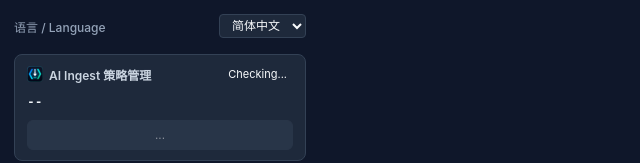
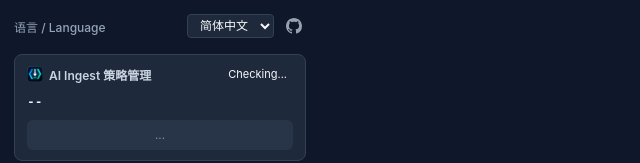
Before and after one commit to CYoJkoY/AiGithubIngest, a website with bundled scripts: page src/popup/popup.html in a window 1280 px wide. Shown: the top 163 px of the page, without its empty margins (0-640 px from the left). Built offline with nearby package versions, Linux system fonts and the light colour scheme; some packages are replaced by stand-ins of ours; no server answers; files whose address does not match are found by name.

Commit message:
For #9 (#11)
Close #9

```diff
--- a/package.json
+++ b/package.json
@@ -1,7 +1,7 @@
 {
   "name": "ai-github-ingest",
   "private": true,
-  "version": "0.4.6",
+  "version": "0.5.0",
   "type": "module",
   "packageManager": "pnpm@9.15.4",
   "scripts": {
--- a/src/core/i18n.ts
+++ b/src/core/i18n.ts
@@ -31,6 +31,7 @@ export const translations = {
     tokenHint:
       "配置 Personal Access Token 可解析您的私有仓库并提升 API 限额至 5000次/h。",
     language: "语言 / Language",
+    openGithubRepo: "打开 GitHub 仓库",
 
     // Content & Toast
     taskInProgress: "已有提取任务进行中，已恢复普通文本粘贴",
@@ -86,6 +87,7 @@ export const translations = {
     tokenHint:
       "Personal Access Token allows accessing your private repositories and raises rate limits to 5,000 req/h.",
     language: "Language",
+    openGithubRepo: "Open GitHub Repository",
 
     // Content & Toast
     taskInProgress:
--- a/src/popup/popup.css
+++ b/src/popup/popup.css
@@ -42,6 +42,46 @@ body {
 
 .select-box:focus {
   border-color: #38bdf8;
+}
+
+.lang-actions {
+  display: flex;
+  align-items: center;
+  gap: 8px;
+}
+
+.github-link {
+  display: inline-flex;
+  align-items: center;
+  justify-content: center;
+  width: 24px;
+  height: 24px;
+  border-radius: 4px;
+  text-decoration: none;
+  transition: background-color 0.15s ease;
+}
+
+.github-link img {
+  display: block;
+  width: 16px;
+  height: 16px;
+  opacity: 0.72;
+  transition: opacity 0.15s ease;
+}
+
+.github-link:hover img,
+.github-link:focus-visible img {
+  opacity: 1;
+}
+
+.github-link:hover {
+  background-color: #1e293b;
+}
+
+.github-link:focus-visible {
+  outline: 2px solid #38bdf8;
+  outline-offset: 2px;
+  background-color: #1e293b;
 }
 
 .card {
--- a/src/popup/popup.html
+++ b/src/popup/popup.html
@@ -6,15 +6,28 @@
   </head>
   <body>
     <div class="container">
-      <!-- 语言切换 -->
+      <!-- 语言切换 + GitHub 仓库入口 -->
       <div class="lang-row">
         <label for="lang-select" id="lbl-language" class="setting-label"
           >Language</label
         >
-        <select id="lang-select" class="select-box">
-          <option value="zh-CN">简体中文</option>
-          <option value="en">English</option>
-        </select>
+        <div class="lang-actions">
+          <select id="lang-select" class="select-box">
+            <option value="zh-CN">简体中文</option>
+            <option value="en">English</option>
+          </select>
+          <a
+            id="github-link"
+            class="github-link"
+            href="https://github.com/CYoJkoY/AiGithubIngest"
+            target="_blank"
+            rel="noopener noreferrer"
+            aria-label="Open GitHub Repository"
+            title="Open GitHub Repository"
+          >
+            <img src="assets/icon-github.svg" alt="" width="16" height="16" />
+          </a>
+        </div>
       </div>
 
       <!-- 站点策略 -->
--- a/src/popup/popup.ts
+++ b/src/popup/popup.ts
@@ -82,6 +82,14 @@ const render = async (): Promise<void> => {
     "language",
     currentLang,
   );
+  const githubLink = document.getElementById(
+    "github-link",
+  ) as HTMLAnchorElement | null;
+  if (githubLink) {
+    const repoLabel = t("openGithubRepo", currentLang);
+    githubLink.setAttribute("aria-label", repoLabel);
+    githubLink.setAttribute("title", repoLabel);
+  }
   document.getElementById("lbl-title")!.textContent = t(
     "popupTitle",
     currentLang,
```
Also changed, not shown: manifest.json, src/assets/icon-github.svg (added).
